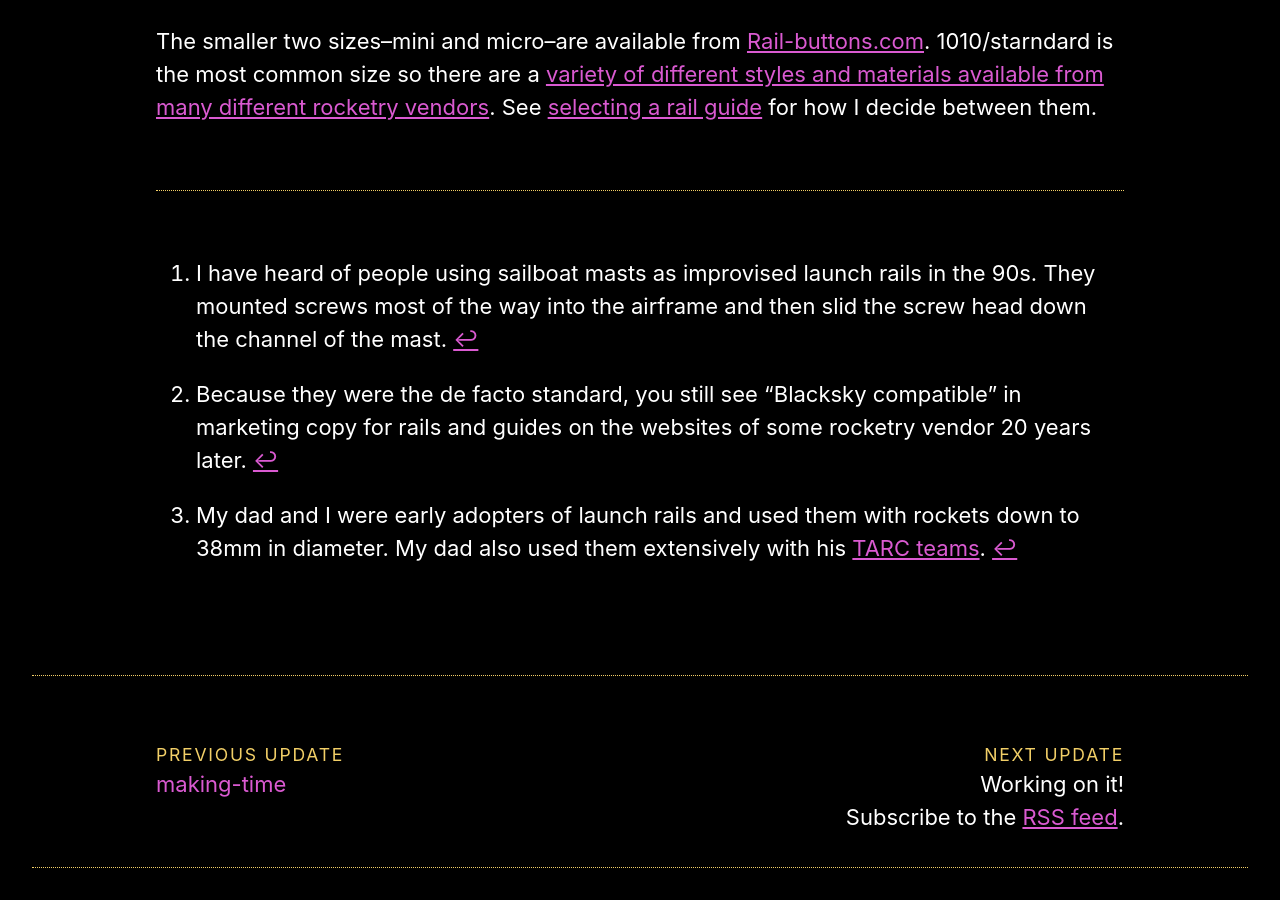
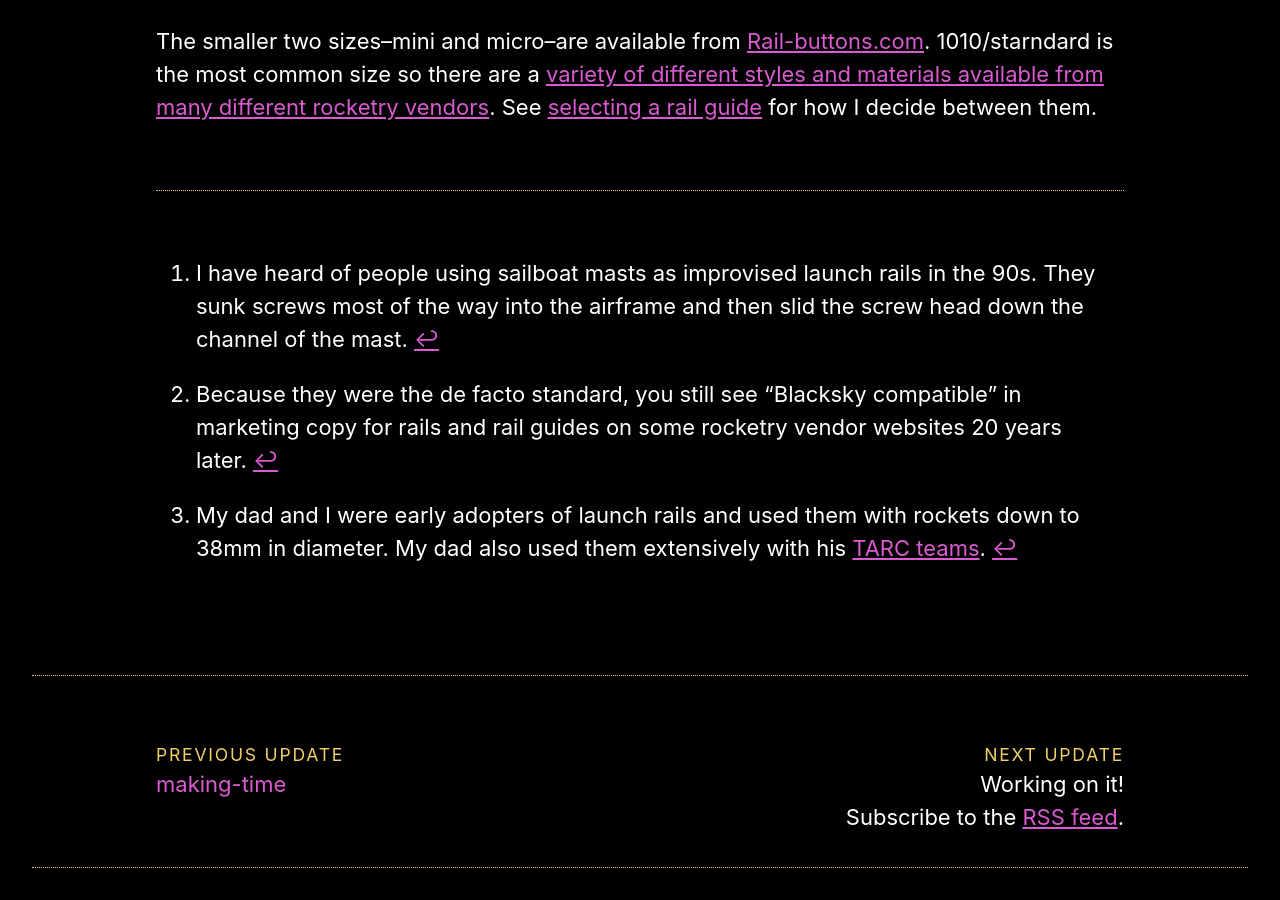
Before and after one commit to rocketlabdelta/rocketlabdelta.com, a Jekyll site: the page built from _posts/2020-06-13-rockets-on-rails.md, in a window 1280 px wide and 900 px high, scrolled down 3090 px. Built offline with Jekyll 4.4.1, drawn with Linux system fonts in a browser that asks for light colours; some of the changed text lies outside the part shown.

```diff
--- a/_posts/2020-06-13-rockets-on-rails.md
+++ b/_posts/2020-06-13-rockets-on-rails.md
@@ -68,8 +68,8 @@
 1010/starndard is the most common size so there are a [variety of different styles and materials available from many different rocketry vendors][12].
 See [selecting a rail guide][13] for how I decide between them.
 
-[^1]: I have heard of people using sailboat masts as improvised launch rails in the 90s. They mounted screws most of the way into the airframe and then slid the screw head down the channel of the mast.
-[^2]: Because they were the de facto standard, you still see "Blacksky compatible" in marketing copy for rails and guides on the websites of some rocketry vendor 20 years later.
+[^1]: I have heard of people using sailboat masts as improvised launch rails in the 90s. They sunk screws most of the way into the airframe and then slid the screw head down the channel of the mast.
+[^2]: Because they were the de facto standard, you still see "Blacksky compatible" in marketing copy for rails and rail guides on some rocketry vendor websites 20 years later.
 [^3]: My dad and I were early adopters of launch rails and used them with rockets down to 38mm in diameter. My dad also used them extensively with his [TARC teams][4].
 
 [1]:  https://estesrockets.com/product-category/rockets/launch-sets/
```
Also changed, not shown: other parts of _posts/2020-06-13-rockets-on-rails.md (+3 -3 lines).
